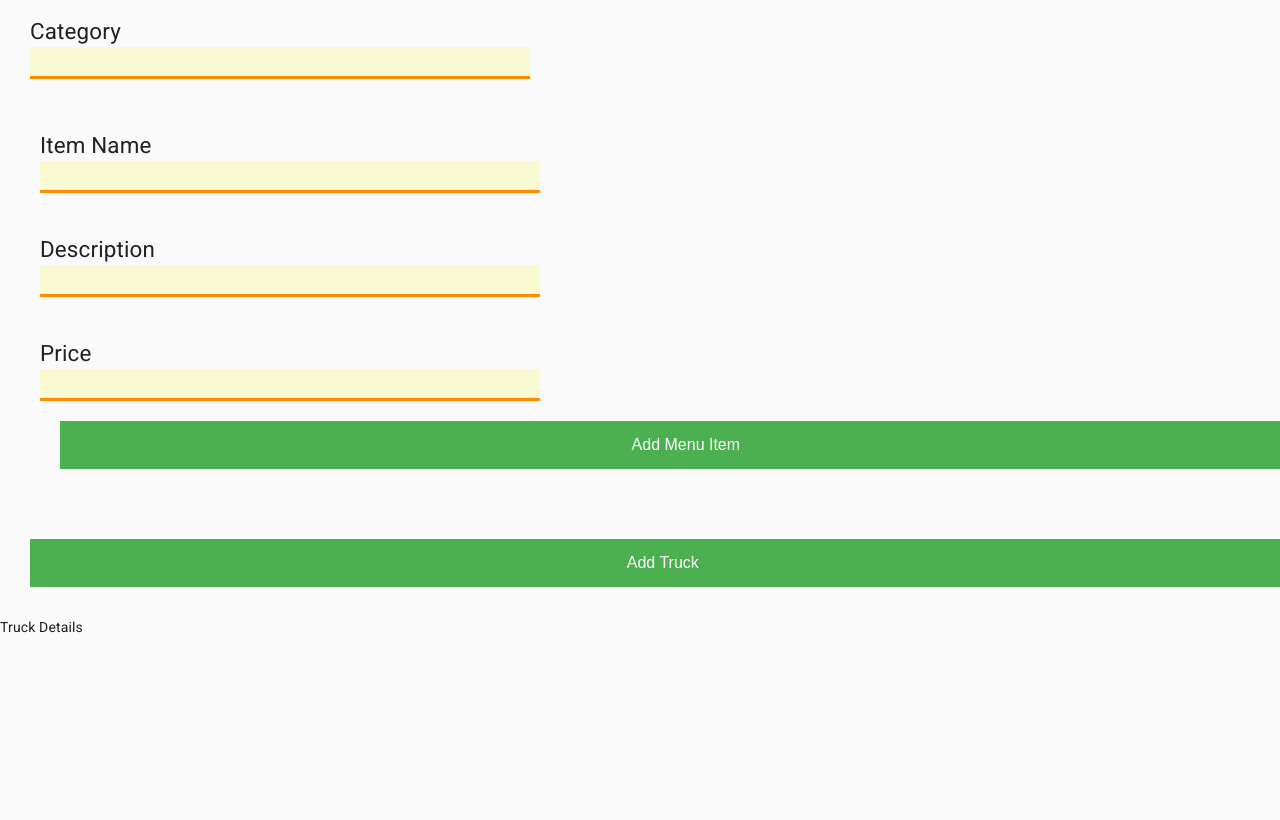
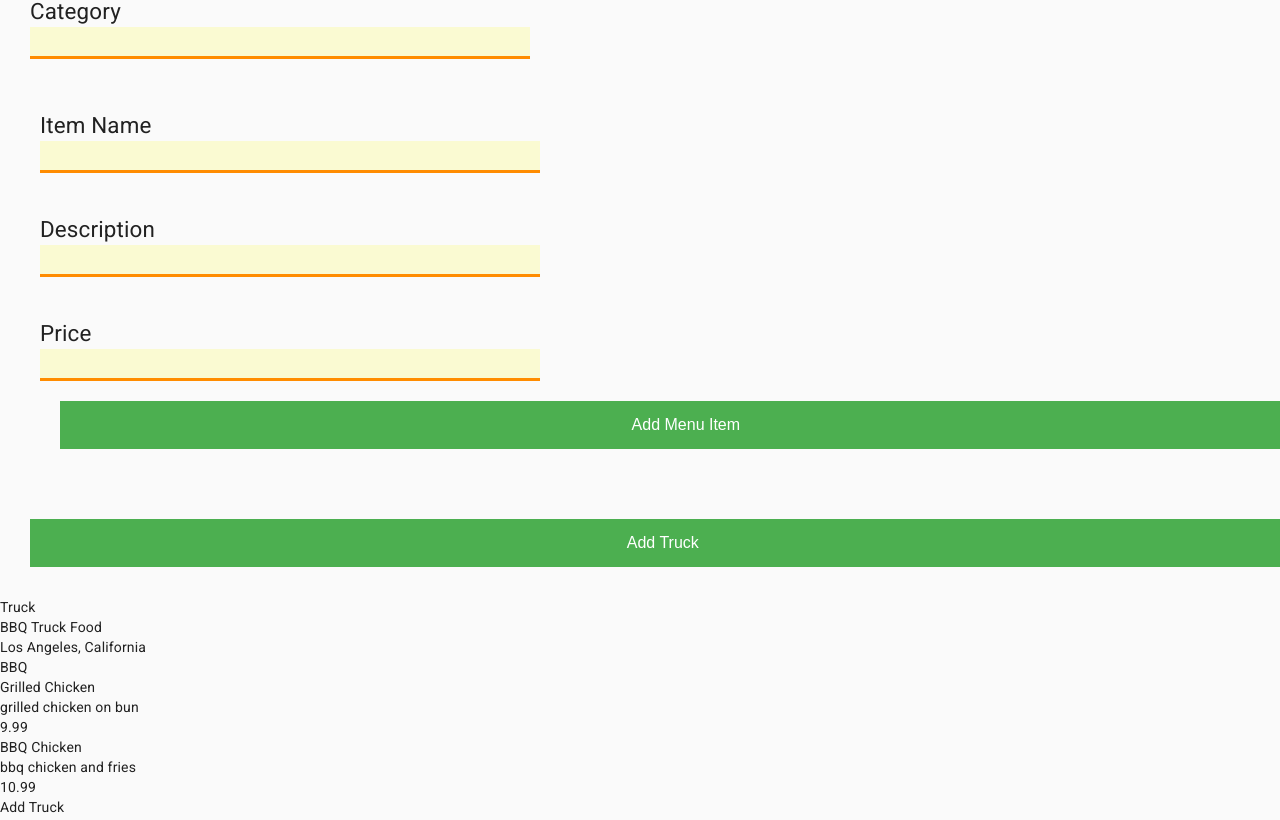
Before and after one commit to TT-WEBFT-43-Food-Truck-TrackR/Front-End, a React (Create React App) app: page /dashboard/1 in a window 1280 px wide. Shown: the part 940-1760 px from the top of the page. Before the commit the page ends 1577 px from the top, so only its background shows below. Built offline with nearby package versions, Linux system fonts and the light colour scheme.

Commit message:
commit to switch to main

```diff
--- a/src/components/AddTruckForm/AddTruckForm.js
+++ b/src/components/AddTruckForm/AddTruckForm.js
@@ -79,10 +79,10 @@ export default function AddTruckForm({ addTruck }) {
           onChange={ onChange }
         />
       </label>
-      <form onSubmit={ addMenuItem }>
+      {/* <form onSubmit={ addMenuItem }>
         { formValues.menu.map(item => {
           return (
-            <div>{item.itemName}</div>
+            <div className="menu-item">{ item.itemName }</div>
           )
         })}
         <label>
@@ -113,7 +113,7 @@ export default function AddTruckForm({ addTruck }) {
           />
           <button>Add Menu Item</button>
         </label>
-      </form>
+      </form> */}
       <button>Add Truck</button>
     </form>
   )
--- a/src/components/Dashboard/Dashboard.js
+++ b/src/components/Dashboard/Dashboard.js
@@ -3,6 +3,7 @@ import { NavLink, Route, useHistory, useRouteMatch, useParams } from "react-rout
 import { v4 as uuid } from "uuid"
 
 import AddTruckForm from "../AddTruckForm/AddTruckForm"
+import EditTruckFrom from '../EditTruckForm/EditTruckForm'
 import Truck from "../Truck/Truck"
 
 export default function Dashboard() {
@@ -50,14 +51,16 @@ export default function Dashboard() {
         )
       })}
       </div>
+      <EditTruckFrom />
+
+      <Route path={`/dashboard/:truckName`}>
+        <Truck />
+      </Route>
+
       <div className="user-dash-board-add-truck-form">
         <h2>Add Truck</h2>
         <AddTruckForm addTruck={ addTruck } />
       </div>
-
-      <Route path="/dashboard/:truckName">
-        <Truck />
-      </Route>
     </div>
   )
 }
--- a/src/components/EditTruckForm/EditTruckForm.js
+++ b/src/components/EditTruckForm/EditTruckForm.js
@@ -1,4 +1,4 @@
-import React, { useState } from 'react'
+import React, { useState, useEffect } from 'react'
 import { v4 as uuid } from "uuid"
 
 const initialFormValues = {
@@ -14,13 +14,24 @@ const initialMenuValues = {
   price: ''
 }
 
-export default function EditTruckFrom({ truck }) {
+export default function EditTruckFrom() {
   const [formValues, setFormValues] = useState(initialFormValues)
   const [menuFormValues, setMenuFormValues] = useState(initialMenuValues)
+  const [truck, setTruck] = useState({ id: uuid(), truckName: "BBQ Truck Food", location: "Los Angeles, California", category: "BBQ", reviews: [
+      {id: uuid(), rating: 3, comment: "This food was good"},
+      {id: uuid(), rating: 2, comment: "This food was okay"},
+      {id: uuid(), rating: 1, comment: "This food was shit"}
+    ], ratingAvg: 2, menu: [
+      {id: uuid(), itemName: "Grilled Chicken", desc: "grilled chicken on bun", price: "9.99"},
+      {id: uuid(), itemName: "BBQ Chicken", desc: "bbq chicken and fries", price: "10.99"}
+    ]})
 
   const onSubmit = e => {
     e.preventDefault()
-    addTruck({ ...formValues, id: uuid() })
+    // Object.entries(formValues).forEach((key, value) => {
+    //   setTruck({...truck, key: value})
+    // })
+    // setTruck({...truck, [Object.keys(formValues)]: Object.values(formValues)})
     setFormValues(initialFormValues)
   }
 
--- a/src/components/Truck/Truck.js
+++ b/src/components/Truck/Truck.js
@@ -1,16 +1,37 @@
-import React, { useEffect } from 'react'
+import React, { useState, useEffect } from 'react'
+import { v4 as uuid } from "uuid"
 import { useParams } from "react-router-dom"
 
 export default function Truck() {
-  const params = useParams()
+  const [truck, setTruck] = useState({ id: uuid(), truckName: "BBQ Truck Food", location: "Los Angeles, California", category: "BBQ", reviews: [
+      {id: uuid(), rating: 3, comment: "This food was good"},
+      {id: uuid(), rating: 2, comment: "This food was okay"},
+      {id: uuid(), rating: 1, comment: "This food was shit"}
+    ], ratingAvg: 2, menu: [
+      {id: uuid(), itemName: "Grilled Chicken", desc: "grilled chicken on bun", price: "9.99"},
+      {id: uuid(), itemName: "BBQ Chicken", desc: "bbq chicken and fries", price: "10.99"}
+    ]})
+  // const params = useParams()
 
   useEffect(() => {
     // use effect to get truck details with params.whatever
   })
 
   return (
-    <div>
-      Truck Details
+    <div className="dashboard-truck">
+      Truck
+      <div className="dashboard-truck-name">{ truck.truckName }</div>
+      <div className="dashboard-truck-location">{ truck.location }</div>
+      <div className="dashboard-truck-category">{ truck.category }</div>
+      { truck.menu.map(item => {
+        return (
+          <div className="dashboard-truck-menu">
+            <div className="dashboard-truck-menu-item-name">{ item.itemName }</div>
+            <div className="dashboard-truck-menu-item-desc">{ item.desc }</div>
+            <div className="dashboard-truck-menu-item-price">{ item.price }</div>
+          </div>
+        )
+      })}
     </div>
   )
 }
```
